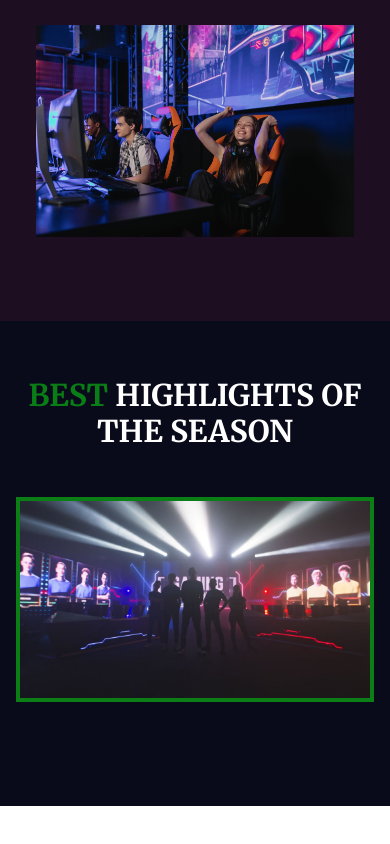
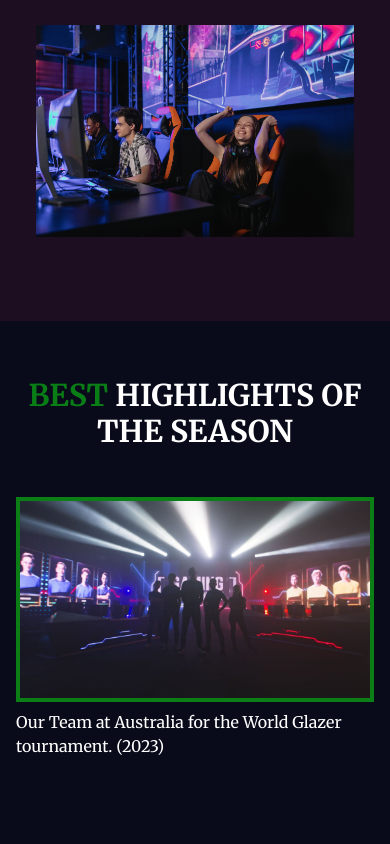
Before and after one commit to ifeoluwatomiii/space-kangaroo, a React (Vite) app: page / in a window 390 px wide. Shown: the part 4393-5237 px from the top of the page. Before the commit the page ends 5199 px from the top, so only its background shows below. Built offline with nearby package versions, Linux system fonts and the light colour scheme; no server answers; grey boxes are pictures that could not be loaded; the HTML template or start-up script is replaced by a standard one.

Commit message:
about page home image adjusted for mobile

```diff
--- a/src/components/Highlights.jsx
+++ b/src/components/Highlights.jsx
@@ -7,8 +7,9 @@ const Highlights = () => {
         <div>
             <h3 className='font-bold text-white text-3xl text-center'> <span className='text-[#0dd71491]'>BEST</span>  HIGHLIGHTS OF <br />THE SEASON</h3>
         </div>
-        <div className='flex items-center justify-center py-12'>
+        <div className='flex items-center justify-center py-12 text-white flex-col'>
             <img className='border-4 border-[#0dd71491]' src={teamphoto} alt="" />
+            <p className='mt-2'>Our Team at Australia for the World Glazer tournament. (2023)</p>
         </div>
     </div>
   )
--- a/src/pages/Team.jsx
+++ b/src/pages/Team.jsx
@@ -12,9 +12,9 @@ const Team = () => {
     <div className='bg-[#090B1A] px-2 py-2'>
 
         <div className='w-full'>
-            <img className='mt-[16%]' src={team} alt="" />
+            <img className='mt-[27%] xl:mt-2' src={team} alt="" />
         </div>
-        <div className='text-center py-20 px-2'>
+        <div className='text-center py-16 px-2'>
             <h3 className='font-bold text-3xl text-white mb-4'>Meet the <span className='text-[#0dd71491]'>Space Kangaroo</span> team!</h3>
             <p className='text-white'>Our online gaming platform is powered by a passionate and talented group of individuals who share a love for gaming and a mission to create amazing gaming experiences for players worldwide. Get to know us below:</p>
         </div>
```
